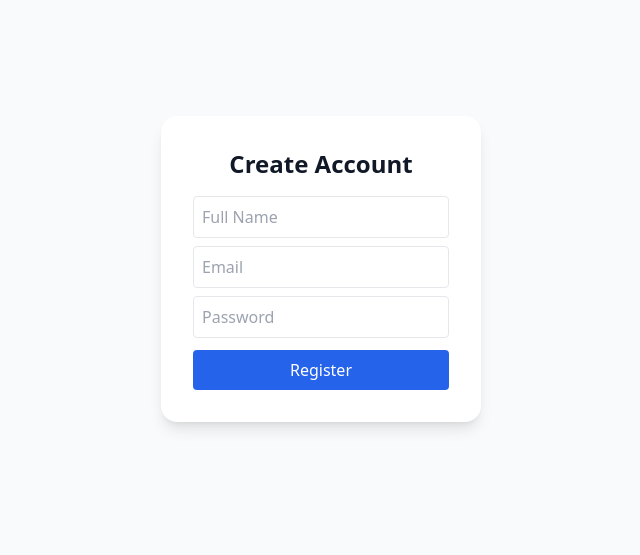
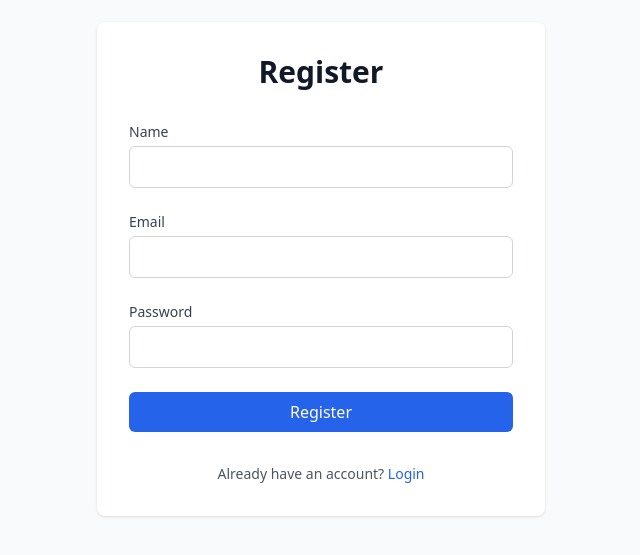
Before and after one commit to Basilehabb/smart-qr-frontend, a Next.js app: page /register in a window 1280 px wide. Shown: the part 131-686 px from the top of the page, without its empty margins (319-959 px from the left). Built offline with nearby package versions, Linux system fonts and the light colour scheme; no server answers.

Commit message:
Update page.tsx

```diff
--- a/app/register/page.tsx
+++ b/app/register/page.tsx
@@ -1,71 +1,123 @@
-"use client";
+'use client';
 
-export const dynamic = "force-dynamic";
+import { Suspense } from 'react';
+import { useSearchParams } from 'next/navigation';
+import { useState } from 'react';
+import axios from 'axios';
+import { useRouter } from 'next/navigation';
 
-import { useState } from "react";
-import { useRouter, useSearchParams } from "next/navigation";
-import { api } from "@/lib/api";
-
-export default function RegisterPage() {
+// Component الداخلي اللي بيستخدم useSearchParams
+function RegisterForm() {
+  const searchParams = useSearchParams();
   const router = useRouter();
-  const params = useSearchParams();
-  const code = params.get("code");
-
-  const [name, setName] = useState("");
-  const [email, setEmail] = useState("");
-  const [password, setPassword] = useState("");
-  const [error, setError] = useState<string | null>(null);
+  const [formData, setFormData] = useState({
+    name: '',
+    email: '',
+    password: '',
+  });
+  const [error, setError] = useState('');
   const [loading, setLoading] = useState(false);
 
-  const handleRegister = async () => {
+  const handleSubmit = async (e: React.FormEvent) => {
+    e.preventDefault();
+    setLoading(true);
+    setError('');
+
     try {
-      setError(null);
-      setLoading(true);
+      const response = await axios.post(
+        `${process.env.NEXT_PUBLIC_API_URL}/api/auth/register`,
+        formData
+      );
 
-      await api.post("/auth/register", { name, email, password });
-
-      const loginRes = await api.post("/auth/login", { email, password });
-      const token = loginRes.data.token;
-
-      localStorage.setItem("token", token);
-
-      if (code) {
-        await api.post(
-          `/qr/link/${code}`,
-          {},
-          { headers: { Authorization: `Bearer ${token}` } }
-        );
-
-        router.push(`/qr/${code}`);
-        return;
-      }
-
-      router.push("/user/dashboard");
+      // Redirect to login after successful registration
+      router.push('/login?registered=true');
     } catch (err: any) {
-      setError(err?.response?.data?.message || "Registration failed.");
+      setError(err.response?.data?.message || 'Registration failed');
     } finally {
       setLoading(false);
     }
   };
 
   return (
-    <div className="flex flex-col items-center justify-center min-h-screen bg-gray-50">
-      <div className="bg-white shadow-lg p-8 rounded-2xl w-80">
-        <h1 className="text-2xl font-bold mb-4 text-center">Create Account</h1>
+    <div className="min-h-screen flex items-center justify-center bg-gray-50">
+      <div className="max-w-md w-full space-y-8 p-8 bg-white rounded-lg shadow">
+        <h2 className="text-3xl font-bold text-center">Register</h2>
 
-        <input className="border p-2 mb-2 w-full rounded" placeholder="Full Name" onChange={(e) => setName(e.target.value)} />
-        <input className="border p-2 mb-2 w-full rounded" placeholder="Email" onChange={(e) => setEmail(e.target.value)} />
-        <input className="border p-2 mb-3 w-full rounded" type="password" placeholder="Password" onChange={(e) => setPassword(e.target.value)} />
+        {error && (
+          <div className="bg-red-50 text-red-500 p-3 rounded">
+            {error}
+          </div>
+        )}
 
-        {error && <p className="text-red-500 text-center mb-2">{error}</p>}
+        <form onSubmit={handleSubmit} className="space-y-6">
+          <div>
+            <label className="block text-sm font-medium text-gray-700">
+              Name
+            </label>
+            <input
+              type="text"
+              required
+              className="mt-1 block w-full px-3 py-2 border border-gray-300 rounded-md"
+              value={formData.name}
+              onChange={(e) => setFormData({ ...formData, name: e.target.value })}
+            />
+          </div>
 
-        <button
-          onClick={handleRegister}
-          className="bg-blue-600 text-white px-4 py-2 rounded w-full"
-        >
-          {loading ? "Registering..." : "Register"}
-        </button>
+          <div>
+            <label className="block text-sm font-medium text-gray-700">
+              Email
+            </label>
+            <input
+              type="email"
+              required
+              className="mt-1 block w-full px-3 py-2 border border-gray-300 rounded-md"
+              value={formData.email}
+              onChange={(e) => setFormData({ ...formData, email: e.target.value })}
+            />
+          </div>
+
+          <div>
+            <label className="block text-sm font-medium text-gray-700">
+              Password
+            </label>
+            <input
+              type="password"
+              required
+              className="mt-1 block w-full px-3 py-2 border border-gray-300 rounded-md"
+              value={formData.password}
+              onChange={(e) => setFormData({ ...formData, password: e.target.value })}
+            />
+          </div>
+
+          <button
+            type="submit"
+            disabled={loading}
+            className="w-full py-2 px-4 bg-blue-600 text-white rounded-md hover:bg-blue-700 disabled:opacity-50"
+          >
+            {loading ? 'Registering...' : 'Register'}
+          </button>
+        </form>
+
+        <p className="text-center text-sm text-gray-600">
+          Already have an account?{' '}
+          <a href="/login" className="text-blue-600 hover:text-blue-500">
+            Login
+          </a>
+        </p>
       </div>
     </div>
   );
 }
+
+// Component الخارجي مع Suspense
+export default function RegisterPage() {
+  return (
+    <Suspense fallback={
+      <div className="min-h-screen flex items-center justify-center">
+        <div className="text-lg">Loading...</div>
+      </div>
+    }>
+      <RegisterForm />
+    </Suspense>
+  );
+}
```
